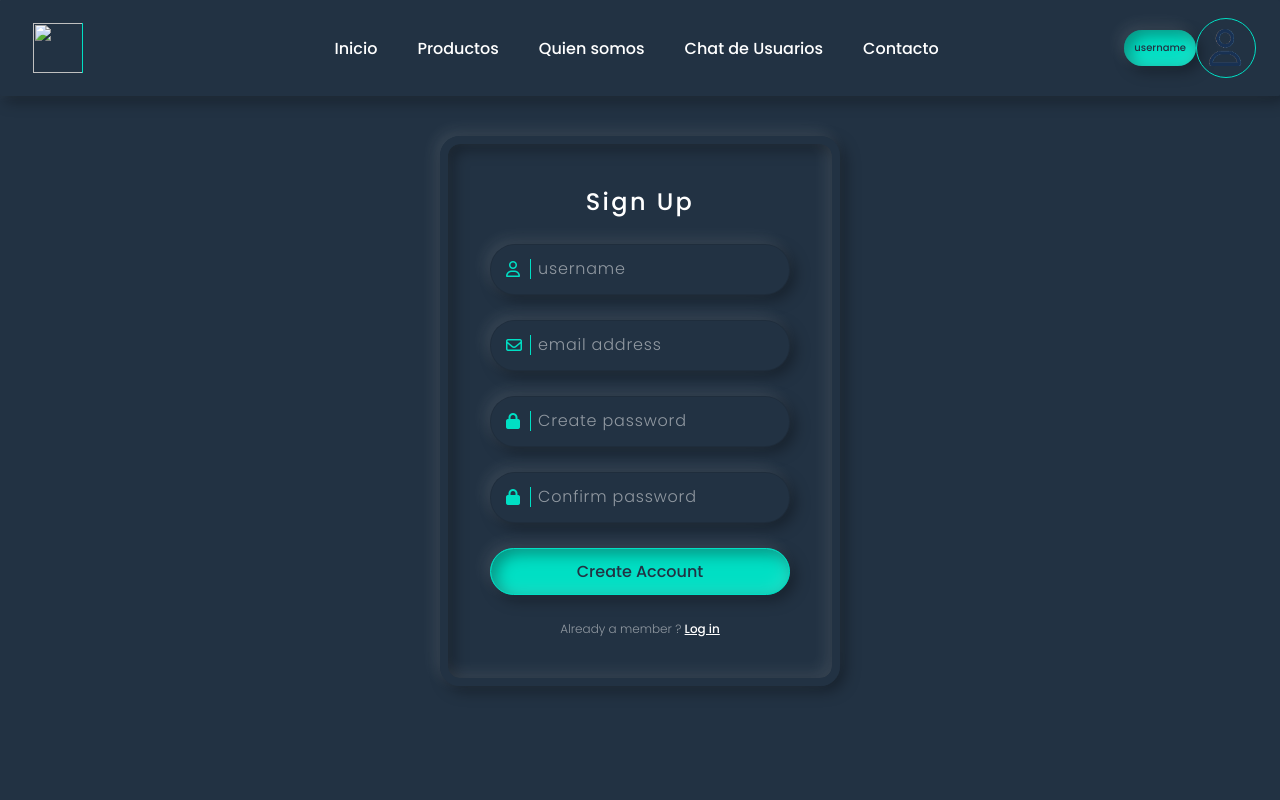
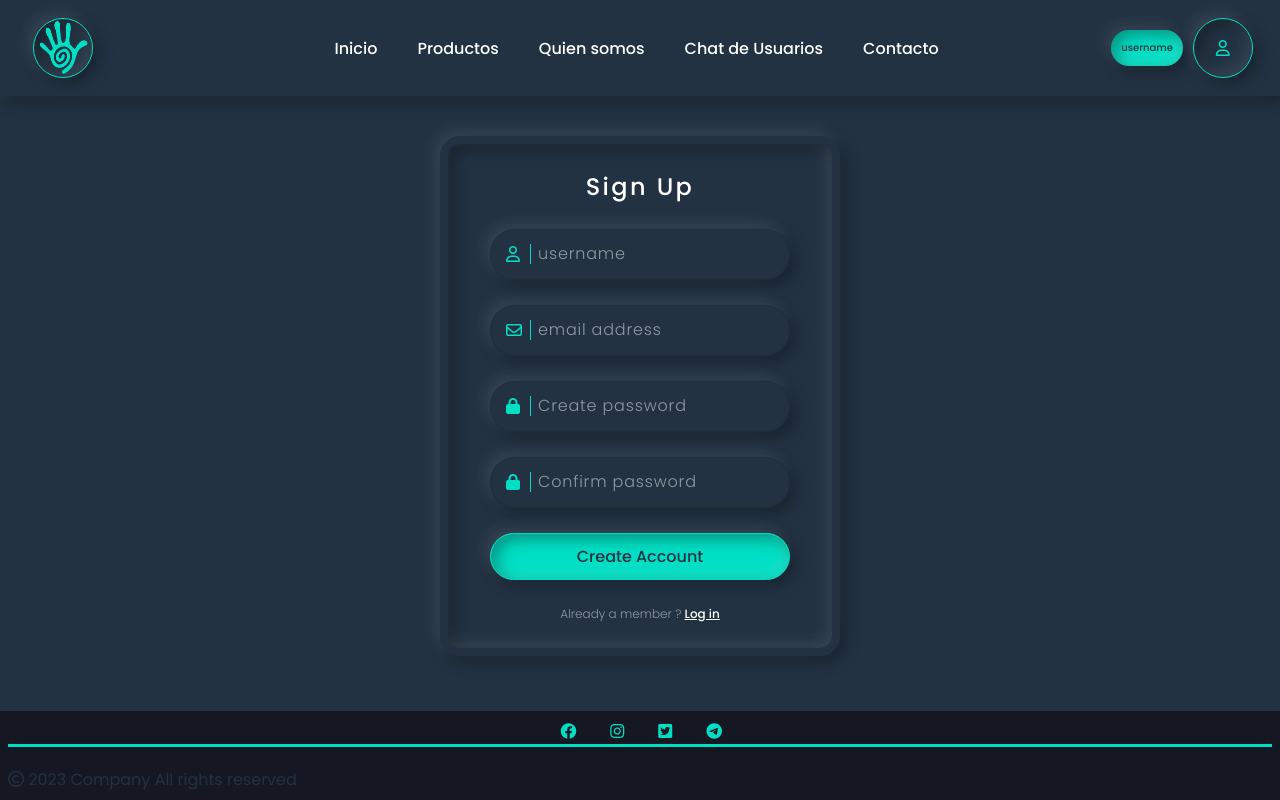
Before and after one commit to iesdonanadiw/proyecto-diw-AJMG-95, a plain HTML site: page frontpage.html in a window 1280 px wide. Drawn offline with Linux system fonts and the light colour scheme.

Commit message:
Implementa footer en frontpage.html y frontpage.css

```diff
--- a/frontpage.css
+++ b/frontpage.css
@@ -14,11 +14,16 @@ body {
     align-items: center;
     min-height: 50vh;
     background: #223243;
+
 }
 
 .container {
     width: 100%;
+    position: relative;
+    padding-bottom: 5.5em;
+    min-height: 100vh;
 }
+
 .wrap-header {
     border-radius: 2px;
     border: 8px solid #223243;
@@ -26,7 +31,6 @@ body {
         5px 5px 15px rgba(0, 0, 0, 0.35),
         inset -5px -5px 15px rgba(255, 255, 255, 0.1),
         inset 5px 5px 15px rgba(0, 0, 0, 0.35);
-    margin-bottom: 40px;
 }
 
 .wrap-header header {
@@ -56,6 +60,10 @@ body {
     height: 50px;
     margin-right: 1em;
     border-right: 1px solid #00dfc4;
+    box-shadow: -5px -5px 15px rgba(255, 255, 255, 0.1),
+        5px 5px 15px rgba(0, 0, 0, 0.35),
+        inset -5px -5px 15px rgba(255, 255, 255, 0.1),
+        inset 5px 5px 15px rgba(0, 0, 0, 0.35);
 }
 
 .wrap-header header ul {
@@ -72,11 +80,21 @@ body {
     margin-left: 20px;
 }
 
-.wrap-header #userimg{
+
+.wrap-header #userimg {
+    display: flex;
+    justify-content: center;
+    align-items: center;
+    color: #00dfc4;
     width: 3.75em;
     height: 3.75em;
     border: solid 1px #00dfc4;
+    box-shadow: -5px -5px 15px rgba(255, 255, 255, 0.1),
+        5px 5px 15px rgba(0, 0, 0, 0.35),
+        inset -5px -5px 15px rgba(255, 255, 255, 0.1),
+        inset 5px 5px 15px rgba(0, 0, 0, 0.35);
     border-radius: 2em;
+    margin-right: 1.2em ;
 }
 
 .wrap-header p {
@@ -91,7 +109,7 @@ body {
     border-radius: 25px;
     padding: 10px;
     font-size: x-small;
-
+    margin-right: 1em;
 }
 
 .wrap-header header a:hover {
@@ -108,17 +126,19 @@ body {
 }
 
 .wrap-sign {
-    display: block;
+    display: flex;
+    justify-content: center;
     width: 400px;
-    padding: 40px;
+    padding: 25px;
     border-radius: 20px;
     border: 8px solid #223243;
     box-shadow: -5px -5px 15px rgba(255, 255, 255, 0.1),
         5px 5px 15px rgba(0, 0, 0, 0.35),
         inset -5px -5px 15px rgba(255, 255, 255, 0.1),
         inset 5px 5px 15px rgba(0, 0, 0, 0.35);
-    white-space: nowrap;
     margin: auto;
+    margin-bottom: 40px;
+    margin-top: 40px;
 }
 
 .wrap-sign .form {
@@ -232,3 +252,62 @@ body {
     font-weight: 500;
     color: #fff;
 }
+
+
+.wrap-footer {
+    position: absolute;
+    bottom: 0;
+    width: 100%;
+    height: auto;
+    background-color: #151823;
+    color: #223243;
+    box-sizing: border-box;
+    padding: .5em;
+}
+
+.footer_top{
+    margin-bottom: 20px;
+    border-bottom: 3px solid #00dfc4;
+}
+
+.footer_top i {
+    font-size: 1em;
+    color: #00dfc4;
+    padding: reverse;
+    padding-left: 4%;
+    margin-right: 7px;
+    margin-left: 7px;
+}
+
+.footer_top i:hover {
+    border: 4px outset #00dfc4;
+    border-radius: 100%;
+    box-shadow: -5px -5px 15px rgba(255, 255, 255, 0.1),
+        5px 5px 15px rgba(0, 0, 0, 0.35),
+        inset -5px -5px 15px rgba(255, 255, 255, 0.1),
+        inset 5px 5px 15px rgba(0, 0, 0, 0.35);
+    margin: 10px;
+    padding: 4px;
+}
+
+.footer_list {
+    display: flex;
+    flex-direction: row;
+    gap: 20px;
+    justify-content: center;
+    list-style: none;
+    text-decoration: none;
+    color: inherit;
+    transition: color 0.25s;
+}
+
+.footer_list a:hover {
+    color: #fff;
+}
+
+.footer_bottom {
+    display: flex;
+    justify-content: space-between;
+    gap: 20px;
+    flex-wrap: wrap;
+}
--- a/frontpage.html
+++ b/frontpage.html
@@ -16,7 +16,7 @@
     <div class="container">
         <div class="wrap-header">
             <header>
-                <img src="" alt="">
+                <img src="imgs/logo.png" id="userimg">
                 <ul>
                     <li><a href="#">Inicio</a></li>
                     <li><a href="#">Productos</a></li>
@@ -24,10 +24,7 @@
                     <li><a href="#">Chat de Usuarios</a></li>
                     <li><a href="#">Contacto</a></li>
                 </ul>
-                <p>
-                    username
-                </p>
-                <img src="/imgs/user.png" alt="" id="userimg">
+                <p>username</p><i class="fa-regular fa-user" id="userimg"></i>
             </header>
         </div>
         <div class="wrap-sign">
@@ -35,50 +32,61 @@
                 <h2>Sign Up</h2>
                 <div class="inputBox">
                     <input type="text" required="required">
-                    <i class="fa-regular fa-user"></i>
-                    <span>username</span>
+                    <i class="fa-regular fa-user"></i><span>username</span>
                 </div>
                 <div class="inputBox">
                     <input type="text" required="required">
-                    <i class="fa-regular fa-envelope"></i>
-                    <span>email address</span>
+                    <i class="fa-regular fa-envelope"></i><span>email address</span>
                 </div>
                 <div class="inputBox">
                     <input type="password" required="required">
-                    <i class="fa-solid fa-lock"></i>
-                    <span>Create password</span>
+                    <i class="fa-solid fa-lock"></i><span>Create password</span>
                 </div>
                 <div class="inputBox">
                     <input type="password" required="required">
-                    <i class="fa-solid fa-lock">
-
-                    </i><span>Confirm password</span>
+                    <i class="fa-solid fa-lock"></i><span>Confirm password</span>
                 </div>
                 <div class="inputBox">
                     <input type="submit" value="Create Account"">
                 </div>
-                <p>Already a member ? <a href=" #" class="login">Log in</a></p>
+
+                    <p>Already a member ? <a href=" #" class="login">Log in</a></p>
                 </div>
                 <div class="form signin">
                     <h2>Sign In</h2>
                     <div class="inputBox">
                         <input type="text" required="required">
-                        <i class="fa-regular fa-user"></i>
-                        <span>username</span>
+                        <i class="fa-regular fa-user"></i><span>username</span>
                     </div>
                     <div class="inputBox">
                         <input type="password" required="required">
-                        <i class="fa-solid fa-lock"></i>
-                        <span>password</span>
+                        <i class="fa-solid fa-lock"></i><span>password</span>
                     </div>
                     <div class="inputBox">
                         <input type="submit" value="Login"">
                     </div>
+
                     <p>Not Registered ? <a href=" #" class="create">Create an account</a></p>
                     </div>
                 </div>
+                <div class="wrap-footer">
+                    <footer>
+                        <div class="footer_top">
+                            <ul class="footer_list">
+                                <li><a href=""><i class="fa-brands fa-facebook"></i></a></li>
+                                <li><a href=""><i class="fa-brands fa-instagram"></i></a></li>
+                                <li><a href=""><i class="fa-brands fa-square-twitter"></i></a></li>
+                                <li><a href=""><i class="fa-brands fa-telegram"></i></a></li>
+                            </ul>
+                        </div>
+                        <div class="footer_bottom">
+                            <span class="copyright"><i class="fa-regular fa-copyright"></i> 2023 Company All rights
+                                reserved</span>
+                        </div>
+                    </footer>
+                </div>
+
             </div>
-
             <script>
                 let login = document.querySelector('.login');
                 let create = document.querySelector('.create');
```
Also changed, not shown: imgs/logo.png (added).
